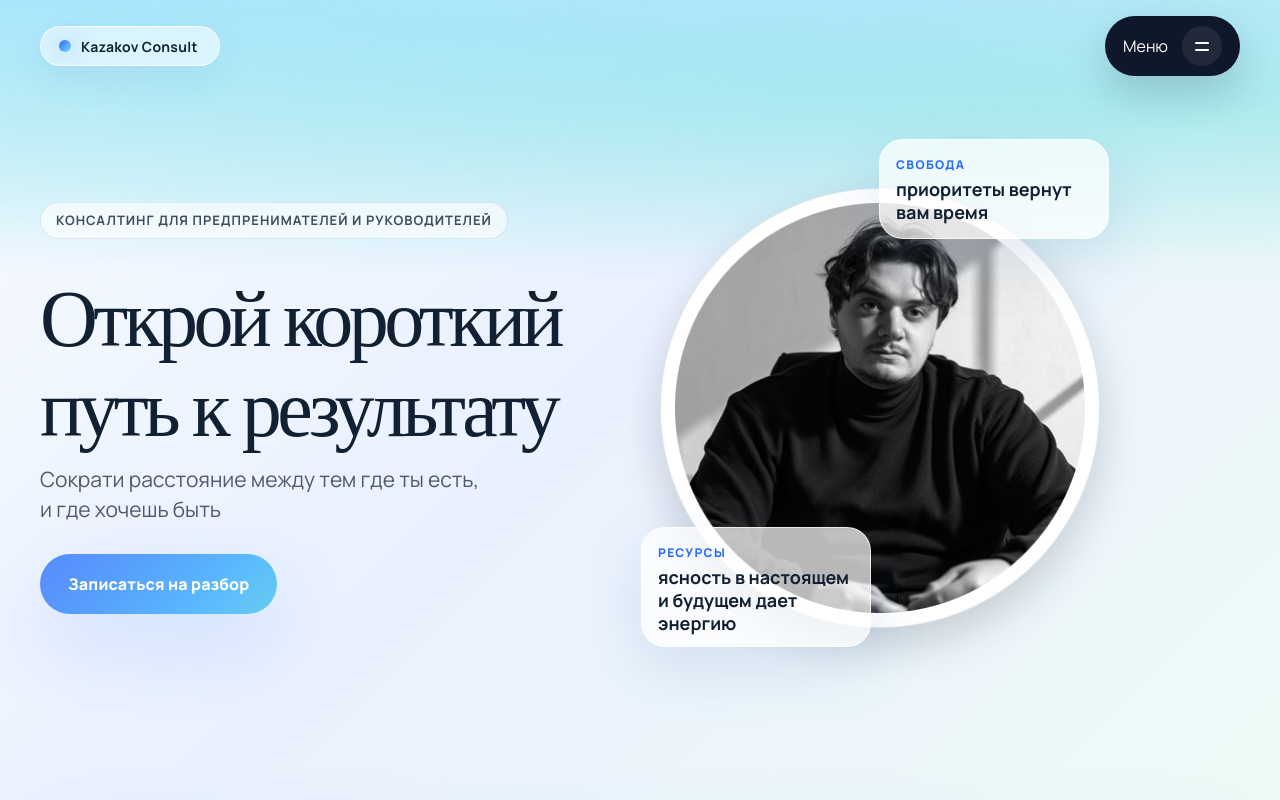
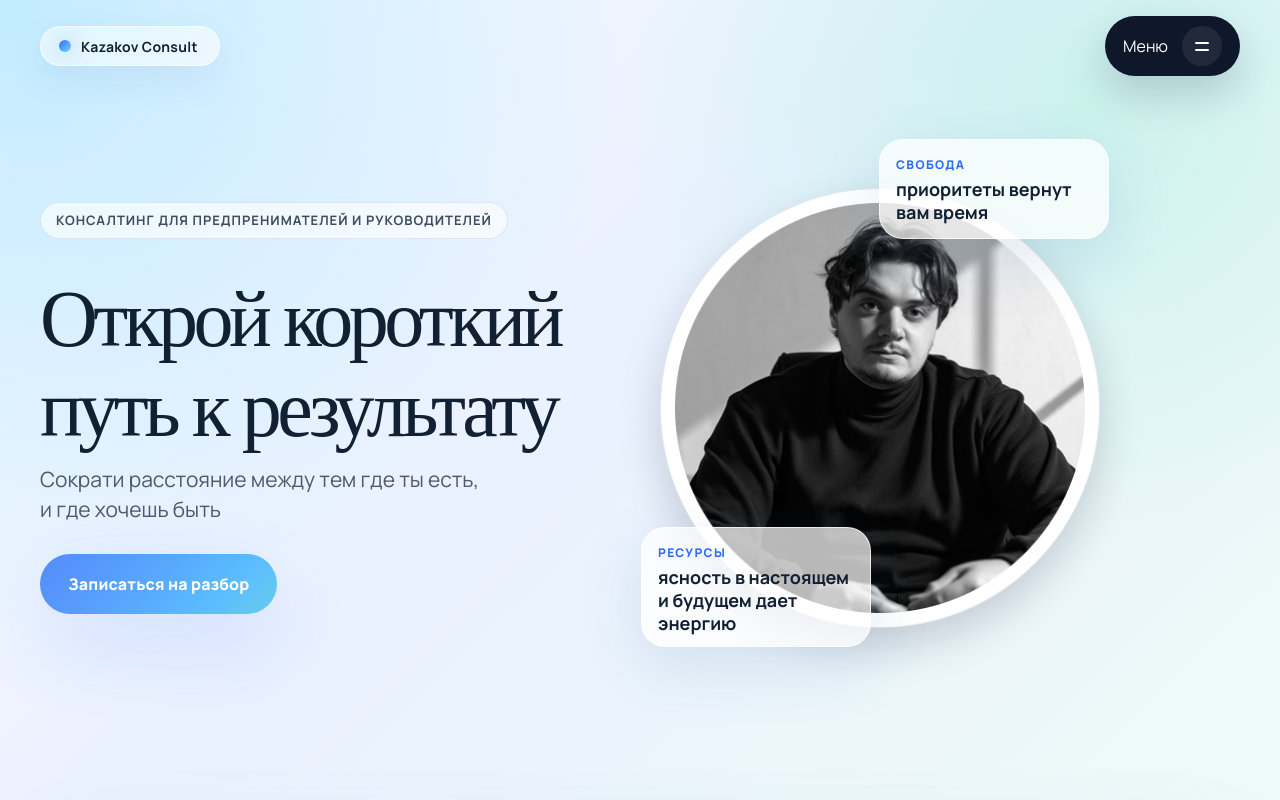
Before and after one commit to yakovlevyaroslav/kazakov-consult, a website built with webpack: page src/index.html in a window 1280 px wide. Shown: the top 800 px of the page. Built offline with nearby package versions, Linux system fonts and the light colour scheme; a web font is replaced by a local one; what lightgallery would draw is missing.

Commit message:
layout all

```diff
--- /dev/null
+++ b/src/bootstrap.js
@@ -0,0 +1,6 @@
+import "./styles/_preloader.scss";
+import runPreloader from "./js/preloader.js";
+
+const mainAppReady = import("./main.js");
+
+runPreloader({ appReady: mainAppReady }).catch(() => null);
--- a/src/js/preloader.js
+++ b/src/js/preloader.js
@@ -1,18 +1,17 @@
+export default function runPreloader({ appReady } = {}) {
   const preloader = document.getElementById("preloader");
 
-if (preloader) {
-  const minVisibleMs = 5000;
+  if (!preloader) return Promise.resolve();
+
+  const minVisibleMs = 1000;
   const inner = preloader.querySelector(".preloader__inner");
   const siteLogo = document.querySelector(".logo");
   const reduceMotion = window.matchMedia("(prefers-reduced-motion: reduce)").matches;
 
-  const exitDuration = reduceMotion ? 0 : 260;
-  const logoRevealDelay = reduceMotion ? 0 : 110;
-  const overlayFadeDelay = reduceMotion ? 0 : 180;
-
-  const minTimer = new Promise((resolve) => {
-    window.setTimeout(resolve, minVisibleMs);
-  });
+  const exitDuration = reduceMotion ? 0 : 350;
+  const logoRevealDelay = reduceMotion ? 0 : 350;
+  const overlayFadeDelay = reduceMotion ? 0 : 350;
+  const removeDelay = 350;
 
   const onWindowLoaded = new Promise((resolve) => {
     if (document.readyState === "complete") {
@@ -24,14 +23,23 @@ if (preloader) {
   });
 
   const onFontsReady = document.fonts?.ready ?? Promise.resolve();
+  const onAppReady = appReady ?? Promise.resolve();
+  const minTimer = new Promise((resolve) => {
+    window.setTimeout(resolve, minVisibleMs);
+  });
 
-  Promise.all([onWindowLoaded, onFontsReady, minTimer])
+  return Promise.all([onWindowLoaded, onFontsReady, onAppReady, minTimer])
     .catch(() => null)
-    .finally(() => {
+    .then(
+      () =>
+        new Promise((resolve) => {
           if (!inner) {
             preloader.classList.add("is-hidden");
             document.body.classList.remove("app-loading");
-        window.setTimeout(() => preloader.remove(), 350);
+            window.setTimeout(() => {
+              preloader.remove();
+              resolve();
+            }, removeDelay);
             return;
           }
 
@@ -39,7 +47,7 @@ if (preloader) {
 
           const logoRect = siteLogo?.getBoundingClientRect();
           const innerRect = inner.getBoundingClientRect();
-      const logoCopy = (siteLogo?.cloneNode(true) ?? inner.cloneNode(true));
+          const logoCopy = siteLogo?.cloneNode(true) ?? inner.cloneNode(true);
           logoCopy.classList.add("preloader__logo-copy");
           logoCopy.setAttribute("aria-hidden", "true");
 
@@ -65,6 +73,8 @@ if (preloader) {
 
           window.setTimeout(() => {
             preloader.remove();
-      }, exitDuration + logoRevealDelay + overlayFadeDelay + 350);
-    });
+            resolve();
+          }, exitDuration + logoRevealDelay + overlayFadeDelay + removeDelay);
+        })
+    );
 }
--- a/src/main.js
+++ b/src/main.js
@@ -3,4 +3,3 @@ import "./styles/main.scss";
 import "./js/slider.js";
 import "./js/nav.js";
 import "./js/header-sticky.js";
-import "./js/preloader.js";
--- a/src/styles/_base.scss
+++ b/src/styles/_base.scss
@@ -18,7 +18,12 @@ body {
   min-height: 100vh;
   display: flex;
   flex-direction: column;
-  background: radial-gradient(760.06% 100.88% at 0% 0%, rgba(119, 214, 255, 0.55) 0%, rgba(0, 0, 0, 0.00) 34%), radial-gradient(668.47% 88.72% at 85% 12%, rgba(140, 240, 207, 0.48) 0%, rgba(0, 0, 0, 0.00) 26%), linear-gradient(135deg, #F7FBFF 0%, #EAF1FF 45%, #EEFAF7 100%);
+  background-color: #f7fbff;
+  background-image:
+    radial-gradient(circle at 0% 0%, rgba(119, 214, 255, 0.42) 0%, transparent 42%),
+    radial-gradient(circle at 85% 12%, rgba(140, 240, 207, 0.34) 0%, transparent 36%),
+    linear-gradient(135deg, #f7fbff 0%, #eaf1ff 45%, #eefaf7 100%);
+  background-repeat: no-repeat;
 }
 
 .container {
--- a/src/styles/_header.scss
+++ b/src/styles/_header.scss
@@ -76,6 +76,7 @@
   height: 60px;
   padding: 0 18px;
   align-items: center;
+  cursor: pointer;
   gap: 14px;
   flex-shrink: 0;
   margin: 0;
--- a/src/styles/_preloader.scss
+++ b/src/styles/_preloader.scss
@@ -27,7 +27,7 @@
     border: 1px solid rgba(255, 255, 255, 0.75);
     background: rgba(255, 255, 255, 0.72);
     box-shadow: 0 16px 40px rgba(48, 84, 136, 0.1);
-    transform: scale(1);
+    transform: scale(2);
     opacity: 1;
     transition: transform 0.26s ease, opacity 0.26s ease;
   }
--- a/src/styles/main.scss
+++ b/src/styles/main.scss
@@ -1,6 +1,5 @@
 @use "reset";
 @use "base";
-@use "preloader";
 @use "header";
 @use "nav-overlay";
 @use "hero";
--- a/webpack.config.js
+++ b/webpack.config.js
@@ -13,7 +13,9 @@ module.exports = (_env, argv) => {
 
   return {
     mode: isProd ? "production" : "development",
-    entry: "./src/main.js",
+    entry: {
+      bootstrap: "./src/bootstrap.js",
+    },
     output: {
       path: path.resolve(__dirname, "dist"),
       filename: isProd ? "js/[name].[contenthash:8].js" : "js/[name].js",
@@ -96,6 +98,9 @@ module.exports = (_env, argv) => {
     ],
     optimization: {
       minimize: isProd,
+      splitChunks: {
+        chunks: "all",
+      },
       minimizer: isProd ? ["...", new CssMinimizerPlugin()] : [],
     },
   };
```
Lines whose indentation alone changed are shown as unchanged.
